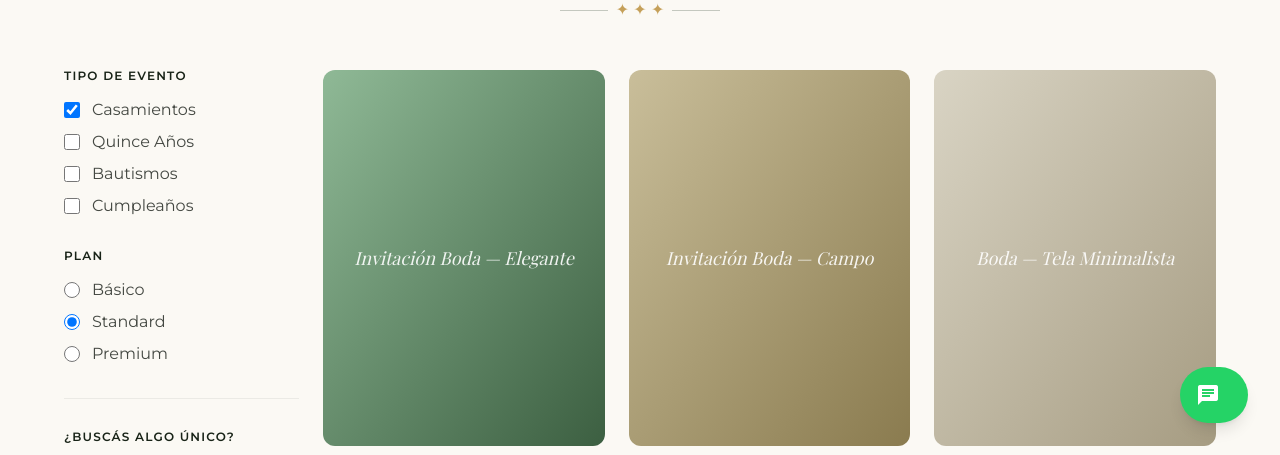
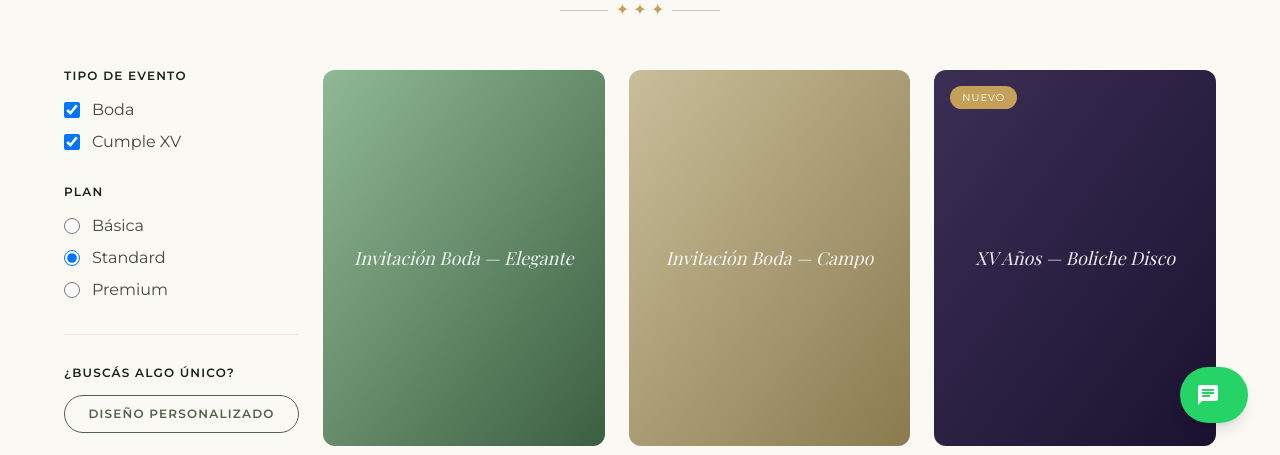
Before and after one commit to Pablo2205/Veintidos-Ecomerce, a React (Vite) app: page /catalogo in a window 1280 px wide. Shown: the part 345-800 px from the top of the page. Built offline with nearby package versions, Linux system fonts and the light colour scheme; no server answers; a web font is replaced by a local one.

Commit message:
fix; carga blanco

```diff
--- a/src/App.jsx
+++ b/src/App.jsx
@@ -11,16 +11,28 @@ import Cart from './pages/Cart.jsx'
 import Checkout from './pages/Checkout.jsx'
 import Personalize from './pages/Personalize.jsx'
 
-function ScrollToTop() {
-  const { pathname } = useLocation()
-  useEffect(() => window.scrollTo(0, 0), [pathname])
+function ScrollManager() {
+  const { pathname, hash } = useLocation()
+  useEffect(() => {
+    if (hash) {
+      // Esperamos un tick a que la sección de destino ya esté en el DOM
+      // (importante cuando venimos navegando desde otra página, no solo
+      // haciendo scroll dentro de Home).
+      const t = setTimeout(() => {
+        const el = document.getElementById(hash.replace('#', ''))
+        if (el) el.scrollIntoView({ behavior: 'smooth', block: 'start' })
+      }, 60)
+      return () => clearTimeout(t)
+    }
+    window.scrollTo(0, 0)
+  }, [pathname, hash])
   return null
 }
 
 export default function App() {
   return (
     <ErrorBoundary>
-      <ScrollToTop />
+      <ScrollManager />
       <PromoBar />
       <Nav />
       <main>
--- a/src/components/Plans.jsx
+++ b/src/components/Plans.jsx
@@ -43,6 +43,9 @@ export default function Plans() {
                 <p className={`font-sans mt-2 italic ${p.variant === 'dark' ? 'text-primaryFixed/70' : 'text-onSurfaceVariant'}`}>
                   {p.tagline}
                 </p>
+                <p className={`font-serif text-3xl mt-4 ${p.variant === 'dark' ? 'text-white' : 'text-primary'}`}>
+                  ${p.price.toLocaleString('es-AR')}
+                </p>
               </div>
               <ul className="space-y-4 mb-12 flex-grow">
                 {p.items.map((it, i) => (
@@ -58,7 +61,7 @@ export default function Plans() {
                 ))}
               </ul>
               <a
-                href={waLink(`Hola! Quiero consultar el precio del plan ${p.name.toUpperCase()} para mi evento.`)}
+                href={waLink(`Hola! Quiero el plan ${p.name.toUpperCase()} ($${p.price.toLocaleString('es-AR')}) para mi evento.`)}
                 target="_blank"
                 rel="noopener noreferrer"
                 className={`w-full py-4 rounded-full text-center font-bold font-sans transition-all ${
@@ -69,7 +72,7 @@ export default function Plans() {
                     : 'border border-outline text-primary hover:bg-surfaceContainer'
                 }`}
               >
-                Consultar precio
+                Elegir este plan
               </a>
             </motion.div>
           ))}
@@ -77,16 +80,17 @@ export default function Plans() {
 
         <Reveal delay={0.15} className="text-center mt-12">
           <p className="font-sans text-onSurfaceVariant text-sm">
-            ¿Querés algo que no está en ningún plan? También hacemos{' '}
+            ¿Querés algo que no está en ningún plan? También hacemos diseños 100% a medida, con
+            funciones especiales creadas para tu evento —{' '}
             <a
-              href={waLink('Hola! Quiero cotizar una invitación 100% a medida.')}
+              href={waLink('Hola! Quiero consultar el precio de un diseño 100% a medida.')}
               target="_blank"
               rel="noopener noreferrer"
               className="text-secondary underline font-semibold"
             >
-              diseños 100% a medida
+              consultar precio
             </a>
-            , con funciones especiales creadas para tu evento.
+            .
           </p>
         </Reveal>
       </div>
--- a/src/context/CartContext.jsx
+++ b/src/context/CartContext.jsx
@@ -1,10 +1,9 @@
 import { createContext, useContext, useState, useMemo } from 'react'
-import { cartItems as seed } from '../data/site.js'
 
 const CartContext = createContext(null)
 
 export function CartProvider({ children }) {
-  const [items, setItems] = useState(seed)
+  const [items, setItems] = useState([])
 
   const add = (product) => {
     setItems((prev) => {
--- a/src/data/site.js
+++ b/src/data/site.js
@@ -20,55 +20,20 @@ export const GOOGLE_SHEETS_URL =
 // Tamaño máximo aceptado para el comprobante (en MB) antes de convertir a base64.
 export const MAX_COMPROBANTE_MB = 5
 
-
-// Datos para el pago por transferencia. Reemplazar por los reales.
-export const bankInfo = {
-  alias: 'veintidos.pagos',
-  cbu: '0000003100000000000000',
-  titular: 'Pablo Daniel Coria',
-  cuit: '20-00000000-0',
-}
-
-// URL del Google Apps Script (Web App) que recibe el formulario post-compra
-// y lo agrega como fila a una Google Sheet. Ver /GOOGLE_SHEETS_SETUP.md
-export const GAS_WEBHOOK_URL = import.meta.env.VITE_GAS_WEBHOOK_URL || ''
-
+// --- Eventos disponibles -------------------------------------------------
+// Solo estos dos tipos de evento están habilitados en todo el sitio
+// (Home, Catálogo, formulario). Para sumar uno nuevo, agregalo acá y
+// también como opción en el <select> de src/pages/Personalize.jsx.
 export const categories = [
   {
     slug: 'boda',
     name: 'Boda',
     desc: 'Románticas y elegantes, con cronograma del día, dress code y datos para regalos.',
-    demo: '/demos/boda-verde/',
   },
   {
     slug: 'xv-anos',
-    name: 'XV Años',
+    name: 'Cumple XV',
     desc: 'Diseños llenos de magia y brillo para una noche que se recuerda toda la vida.',
-    demo: '/demos/xv-esmeralda/',
-  },
-  {
-    slug: 'cumpleanos',
-    name: 'Cumpleaños',
-    desc: 'Del primer añito a los grandes festejos: color, alegría y toda la info en un link.',
-    demo: '/demos/primer-anio/',
-  },
-  {
-    slug: 'baby-shower',
-    name: 'Baby Shower',
-    desc: 'Invitaciones dulces y tiernas para dar la bienvenida al nuevo integrante de la familia.',
-    demo: '/demos/baby-shower/',
-  },
-  {
-    slug: 'revelacion',
-    name: 'Revelación de género',
-    desc: '¿Nene o nena? Anunciá el momento más esperado con estilo y emoción.',
-    demo: null,
-  },
-  {
-    slug: 'bautismo',
-    name: 'Bautismo y Comunión',
-    desc: 'Diseños delicados y serenos para celebraciones que tocan el corazón.',
-    demo: null,
   },
 ]
 
@@ -87,10 +52,14 @@ export const features = [
   ['videocam', 'Sección de video', 'Sumá un video especial dentro de la invitación.'],
 ]
 
+// --- Planes ---------------------------------------------------------------
+// Precios fijos y visibles (no "a consultar"). Solo el diseño 100% a medida
+// (al pie de la sección de Planes) pide consultar precio por WhatsApp.
 export const plans = [
   {
     name: 'Básica',
     tagline: 'Lo esencial, con estilo',
+    price: 56000,
     items: [
       'Diseño adaptado a tu evento',
       'Cuenta regresiva',
@@ -105,6 +74,7 @@ export const plans = [
     name: 'Standard',
     tagline: 'La experiencia completa',
     highlight: 'Más elegida',
+    price: 78000,
     items: [
       'Todo lo del plan Básica',
       'Música de fondo a elección',
@@ -119,6 +89,7 @@ export const plans = [
   {
     name: 'Premium',
     tagline: 'Para que no falte nada',
+    price: 88000,
     items: [
       'Todo lo del plan Standard',
       'Panel de confirmaciones en tiempo real',
@@ -166,7 +137,7 @@ export const faqs = [
   },
   {
     q: '¿Cuáles son los medios de pago?',
-    a: 'Transferencia bancaria o Mercado Pago. Trabajamos con una seña para comenzar y el saldo contra entrega.',
+    a: 'Transferencia bancaria. Trabajamos con el pago del total (o una seña, a coordinar) y arrancamos apenas confirmamos el comprobante.',
   },
   {
     q: '¿Trabajan fuera de Argentina?',
@@ -174,22 +145,14 @@ export const faqs = [
   },
 ]
 
-// Catálogo — productos de ejemplo (reemplazar por datos reales / CMS)
+// --- Catálogo — productos de ejemplo ---------------------------------
+// Reemplazar por tus diseños reales. "category" tiene que ser "boda" o
+// "xv-anos" (son los únicos eventos habilitados, ver `categories` arriba).
 export const products = [
-  { id: 1, name: 'Invitación Boda — Elegante', category: 'boda', plan: 'Standard', price: 52000, gradient: 'from-[#8FB996] to-[#3C5F41]' },
-  { id: 2, name: 'Invitación Boda — Campo', category: 'boda', plan: 'Básico', price: 32000, gradient: 'from-[#C9BE9A] to-[#8A7B4F]' },
-  { id: 3, name: 'XV Años — Boliche Disco', category: 'xv-anos', plan: 'Premium', price: 65000, gradient: 'from-[#3B2F55] to-[#1B1230]', badge: 'Nuevo' },
-  { id: 4, name: 'Boda — Tela Minimalista', category: 'boda', plan: 'Standard', price: 50000, gradient: 'from-[#D9D4C4] to-[#A69C82]' },
-  { id: 5, name: 'Invitación Boda — Playa', category: 'boda', plan: 'Básico', price: 32000, gradient: 'from-[#BFD8DE] to-[#6E97A0]' },
-  { id: 6, name: 'Invitación Boda — Fotografía', category: 'boda', plan: 'Premium', price: 60000, gradient: 'from-[#4A2F1E] to-[#2A1810]' },
+  { id: 1, name: 'Invitación Boda — Elegante', category: 'boda', plan: 'Standard', price: 78000, gradient: 'from-[#8FB996] to-[#3C5F41]' },
+  { id: 2, name: 'Invitación Boda — Campo', category: 'boda', plan: 'Básica', price: 56000, gradient: 'from-[#C9BE9A] to-[#8A7B4F]' },
+  { id: 3, name: 'XV Años — Boliche Disco', category: 'xv-anos', plan: 'Premium', price: 88000, gradient: 'from-[#3B2F55] to-[#1B1230]', badge: 'Nuevo' },
+  { id: 4, name: 'Boda — Tela Minimalista', category: 'boda', plan: 'Standard', price: 78000, gradient: 'from-[#D9D4C4] to-[#A69C82]' },
+  { id: 5, name: 'XV Años — Noche Esmeralda', category: 'xv-anos', plan: 'Standard', price: 78000, gradient: 'from-[#1F3D2C] to-[#0D1F16]' },
+  { id: 6, name: 'Invitación Boda — Fotografía', category: 'boda', plan: 'Premium', price: 88000, gradient: 'from-[#4A2F1E] to-[#2A1810]' },
 ]
-
-export const cartItems = [
-  {
-    id: 1,
-    name: "Invitación 'Noir & Oro'",
-    plan: 'Pack Premium Digital',
-    price: 12500,
-    gradient: 'from-[#2a392e] to-[#152419]',
-  },
-]
--- a/src/pages/Catalog.jsx
+++ b/src/pages/Catalog.jsx
@@ -6,16 +6,14 @@ import { products } from '../data/site.js'
 import { useCart } from '../context/CartContext.jsx'
 
 const categoryLabels = {
-  boda: 'Casamientos',
-  'xv-anos': 'Quince Años',
-  bautismo: 'Bautismos',
-  cumpleanos: 'Cumpleaños',
+  boda: 'Boda',
+  'xv-anos': 'Cumple XV',
 }
 
 const money = (n) => `$${n.toLocaleString('es-AR')}`
 
 export default function Catalog() {
-  const [activeCats, setActiveCats] = useState(['boda'])
+  const [activeCats, setActiveCats] = useState(['boda', 'xv-anos'])
   const [activePlan, setActivePlan] = useState('Standard')
   const { add } = useCart()
   const [added, setAdded] = useState(null)
@@ -77,7 +75,7 @@ export default function Catalog() {
           <div>
             <h3 className="font-sans text-label text-primary mb-4 uppercase tracking-widest">Plan</h3>
             <div className="space-y-2">
-              {['Básico', 'Standard', 'Premium'].map((plan) => (
+              {['Básica', 'Standard', 'Premium'].map((plan) => (
                 <label key={plan} className="flex items-center gap-3 cursor-pointer group">
                   <input
                     type="radio"
```
Also changed, not shown: 1 other file (tests, documents, lock files or other folders).
